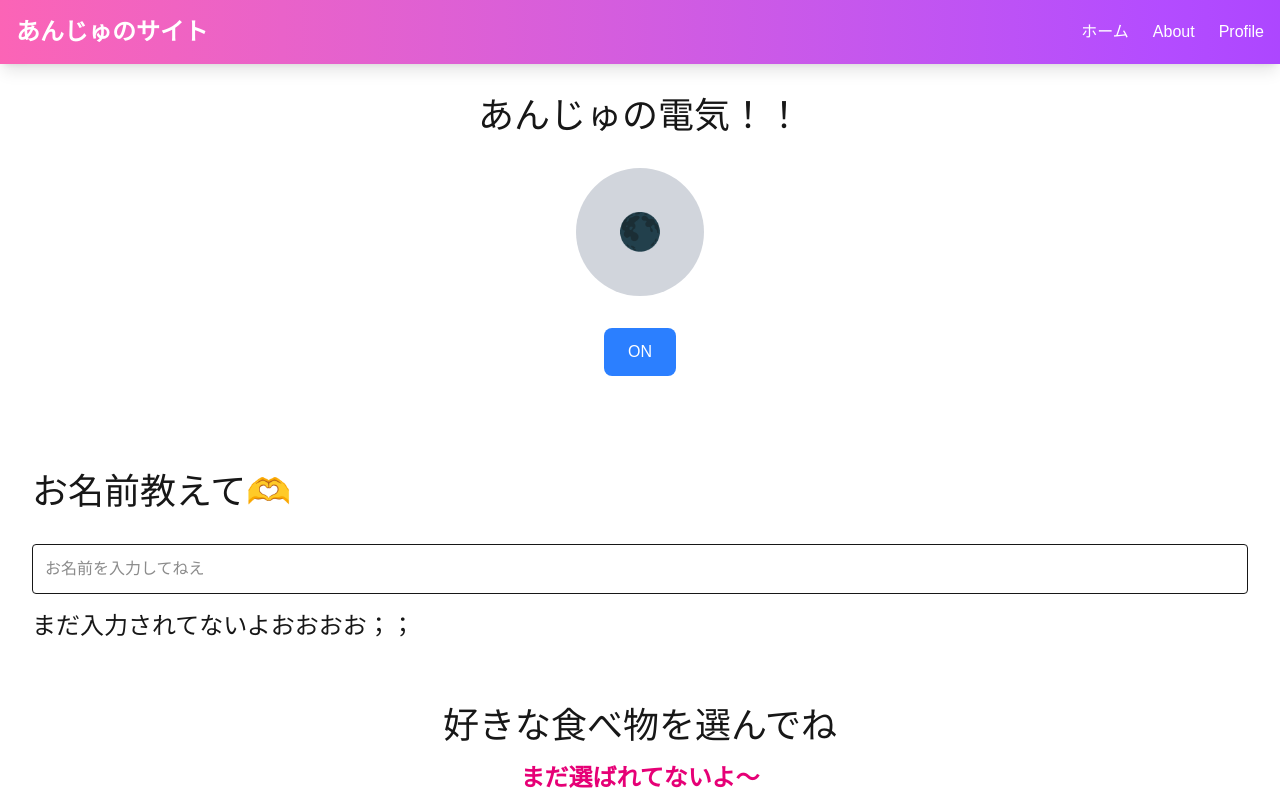
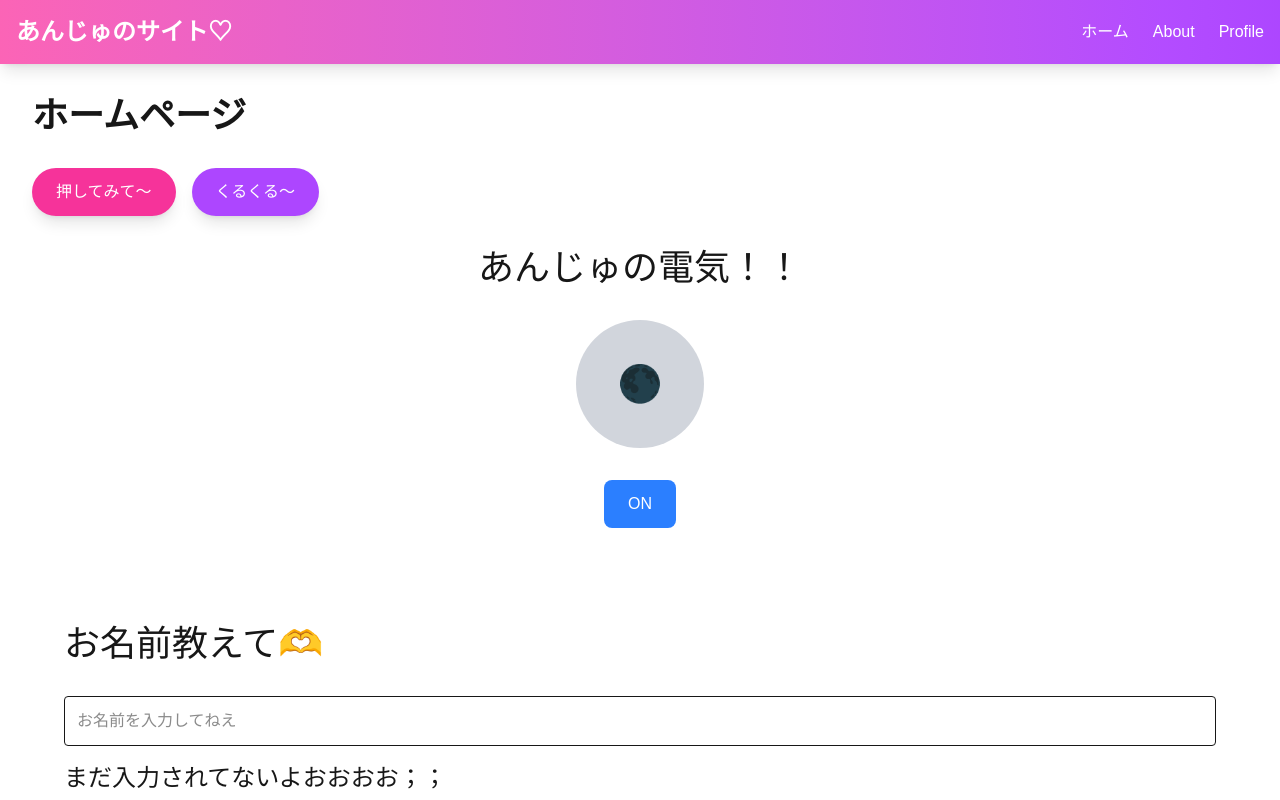
Before and after one commit to Anju1023/tutorial-nextjs, a Next.js app: page / in a window 1280 px wide. Shown: the top 800 px of the page. Built offline with nearby package versions, Linux system fonts and the light colour scheme.

Commit message:
レイアウトコンポーネントにコンテナクラスを追加し、ページコンポーネントにホームページタイトルとボタンを追加しました。ヘッダーのリンクにホバー効果を強化し、全体的なスタイルを改善しました。

```diff
--- a/src/app/layout.tsx
+++ b/src/app/layout.tsx
@@ -30,7 +30,7 @@ export default function RootLayout({
 				className={`${geistSans.variable} ${geistMono.variable} antialiased min-h-screen flex flex-col`}
 			>
 				<Header />
-				<main className="flex-1">{children}</main>
+				<main className="flex-1 container mx-auto">{children}</main>
 				<Footer />
 			</body>
 		</html>
--- a/src/app/page.tsx
+++ b/src/app/page.tsx
@@ -8,14 +8,23 @@ import NameApp from '@/components/NameApp';
 
 export default function Home() {
 	return (
-		<div>
-			<main className="mx-w-200">
-				<LightApp />
-				<NameApp />
-				<FoodApp />
-				<ItemListApp />
-				<DiaryApp />
-			</main>
+		<div className="p-8">
+			<h1 className="text-4xl font-bold mb-8">ホームページ</h1>
+
+			{/* ふわふわボタン */}
+			<button className="bg-pink-500 text-white px-6 py-3 rounded-full hover:bg-pink-600 hover:scale-110 hover:-translate-y-1 transition-all duration-300 shadow-lg hover:shadow-xl">
+				押してみて〜
+			</button>
+
+			{/* くるくる回るボタン */}
+			<button className="bg-purple-500 text-white px-6 py-3 rounded-full ml-4 hover:bg-purple-600 hover:rotate-12 hover:scale-105 transition-all duration-300 shadow-lg">
+				くるくる〜
+			</button>
+			<LightApp />
+			<NameApp />
+			<FoodApp />
+			<ItemListApp />
+			<DiaryApp />
 		</div>
 	);
 }
--- a/src/components/layouts/header/Header.tsx
+++ b/src/components/layouts/header/Header.tsx
@@ -1,25 +1,33 @@
+// src/components/layouts/header/Header.tsx
 import Link from 'next/link';
 
 export default function Header() {
 	return (
 		<header className="bg-gradient-to-r from-pink-400 to-purple-500 text-white p-4 shadow-lg">
 			<div className="container mx-auto flex justify-between items-center">
-				<Link href={'/'} className="text-2xl font-bold hover:text-pink-200">
-					あんじゅのサイト
+				<Link
+					href="/"
+					className="text-2xl font-bold hover:text-pink-200 hover:scale-110 transition-all duration-300"
+				>
+					あんじゅのサイト♡
 				</Link>
+
 				<nav className="space-x-6">
-					<Link href={'/'} className="hover:text-pink-200 transition-colors">
+					<Link
+						href="/"
+						className="hover:text-pink-200 hover:scale-105 transition-all duration-200 hover:drop-shadow-lg"
+					>
 						ホーム
 					</Link>
 					<Link
-						href={'/about'}
-						className="hover:text-pink-200 transition-colors"
+						href="/about"
+						className="hover:text-pink-200 hover:scale-105 transition-all duration-200 hover:drop-shadow-lg"
 					>
 						About
 					</Link>
 					<Link
-						href={'/profile'}
-						className="hover:text-pink-200 transition-colors"
+						href="/profile"
+						className="hover:text-pink-200 hover:scale-105 transition-all duration-200 hover:drop-shadow-lg"
 					>
 						Profile
 					</Link>
```
